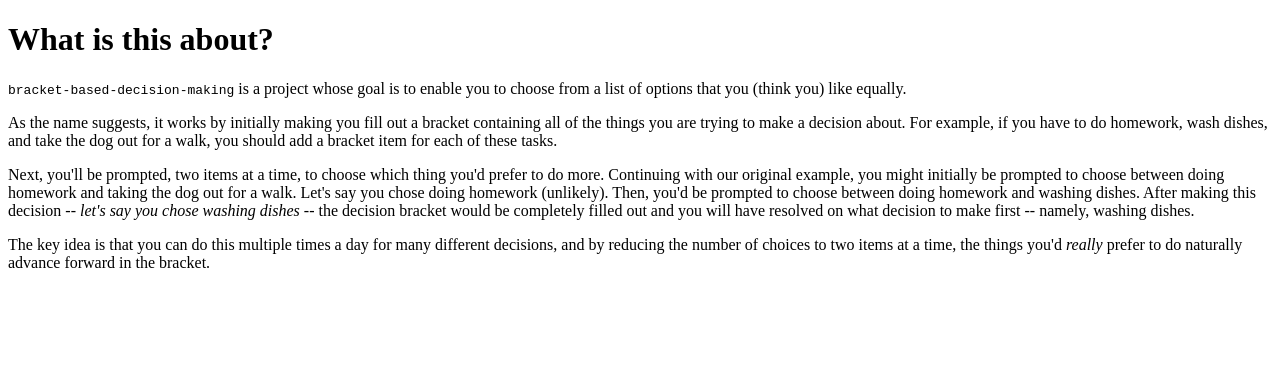
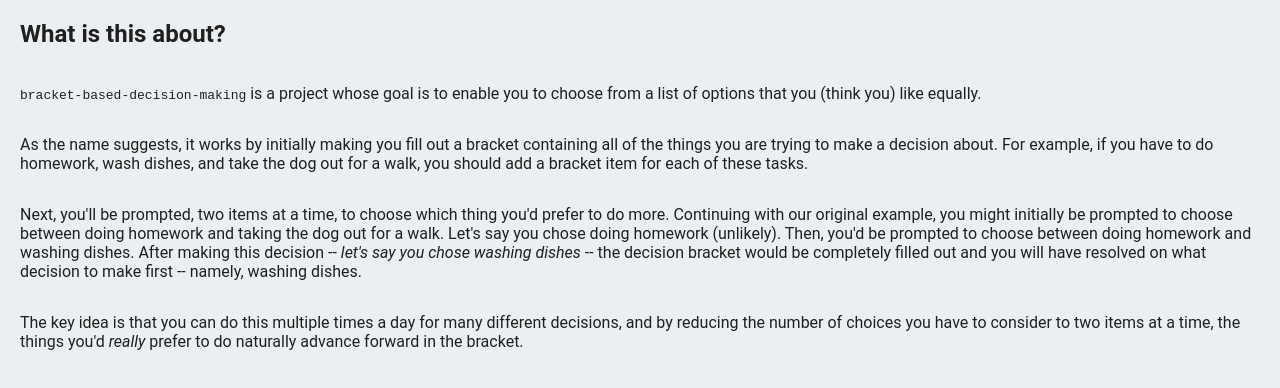
Before and after one commit to weaversam8/bracket-based-decision-making, a plain HTML site: page public/about.html in a window 1280 px wide. Drawn offline with Linux system fonts and the light colour scheme.

Commit message:
Added styling to about.html (closes #6)

```diff
--- a/public/about.html
+++ b/public/about.html
@@ -3,15 +3,17 @@
     <head>
         <meta charset="utf-8">
         <title>About</title>
-        <link rel="styleshee" href="app.css">
+        <link rel="stylesheet" href="app.css">
     </head>
     <body>
-        <h1>What is this about?</h1>
-        <p><code>bracket-based-decision-making</code> is a project whose goal is to enable you to choose
-            from a list of options that you (think you) like equally.
-        </p>
-        <p>As the name suggests, it works by initially making you fill out a bracket containing all of the things you are trying to make a decision about. For example, if you have to do homework, wash dishes, and take the dog out for a walk, you should add a bracket item for each of these tasks.</p>
-        <p>Next, you'll be prompted, two items at a time, to choose which thing you'd prefer to do more. Continuing with our original example, you might initially be prompted to choose between doing homework and taking the dog out for a walk. Let's say you chose doing homework (unlikely). Then, you'd be prompted to choose between doing homework and washing dishes. After making this decision -- <i>let's say you chose washing dishes</i> -- the decision bracket would be completely filled out and you will have resolved on what decision to make first -- namely, washing dishes.</p>
-        <p>The key idea is that you can do this multiple times a day for many different decisions, and by reducing the number of choices to two items at a time, the things you'd <i>really</i> prefer to do naturally advance forward in the bracket.</p>
+        <div class="grid">
+            <h2>What is this about?</h2>
+            <p><code>bracket-based-decision-making</code> is a project whose goal is to enable you to choose
+                from a list of options that you (think you) like equally.
+            </p>
+            <p>As the name suggests, it works by initially making you fill out a bracket containing all of the things you are trying to make a decision about. For example, if you have to do homework, wash dishes, and take the dog out for a walk, you should add a bracket item for each of these tasks.</p>
+            <p>Next, you'll be prompted, two items at a time, to choose which thing you'd prefer to do more. Continuing with our original example, you might initially be prompted to choose between doing homework and taking the dog out for a walk. Let's say you chose doing homework (unlikely). Then, you'd be prompted to choose between doing homework and washing dishes. After making this decision -- <i>let's say you chose washing dishes</i> -- the decision bracket would be completely filled out and you will have resolved on what decision to make first -- namely, washing dishes.</p>
+            <p>The key idea is that you can do this multiple times a day for many different decisions, and by reducing the number of choices you have to consider to two items at a time, the things you'd <i>really</i> prefer to do naturally advance forward in the bracket.</p>
+        </div>
     </body>
 </html>
```
